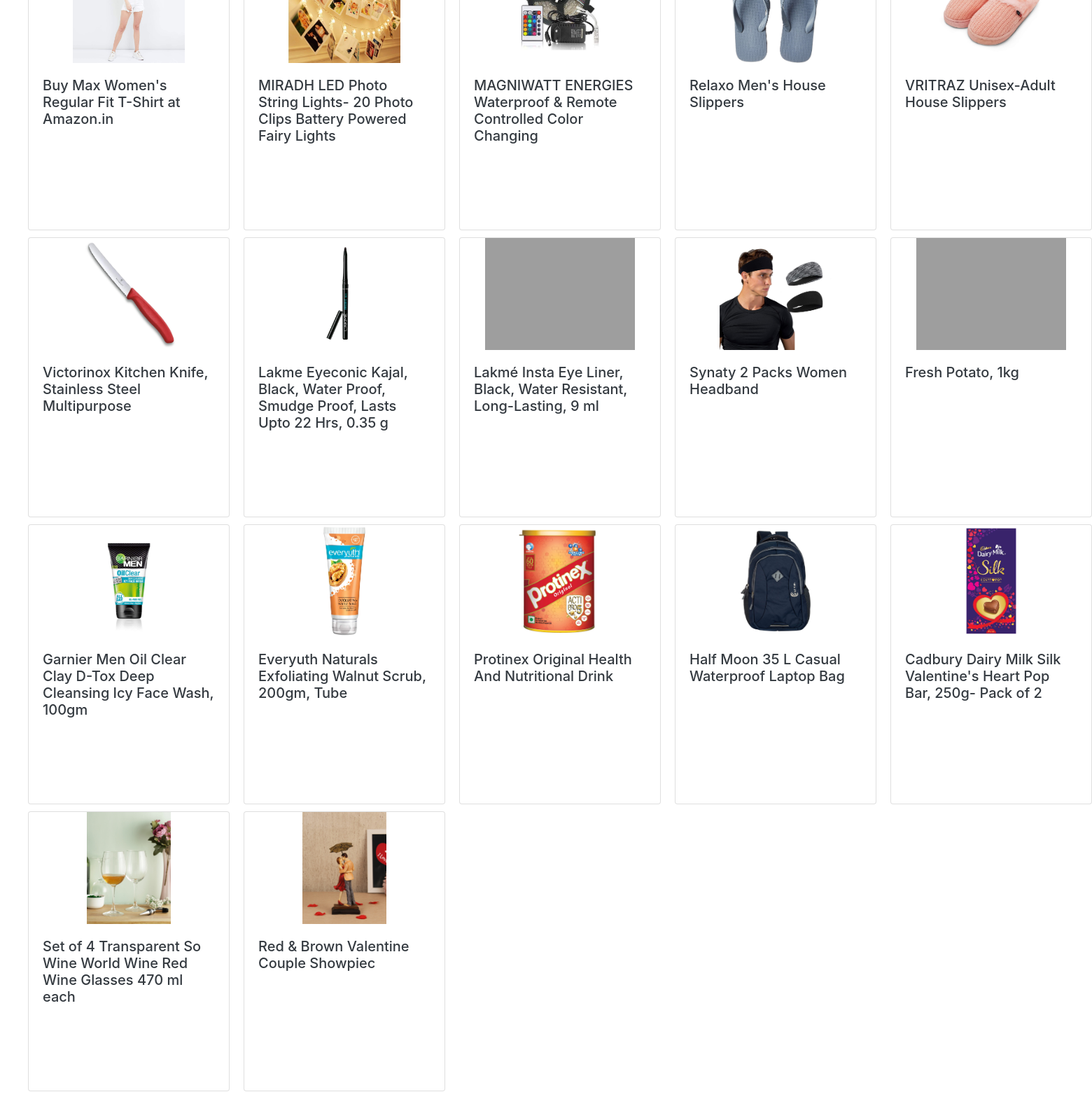
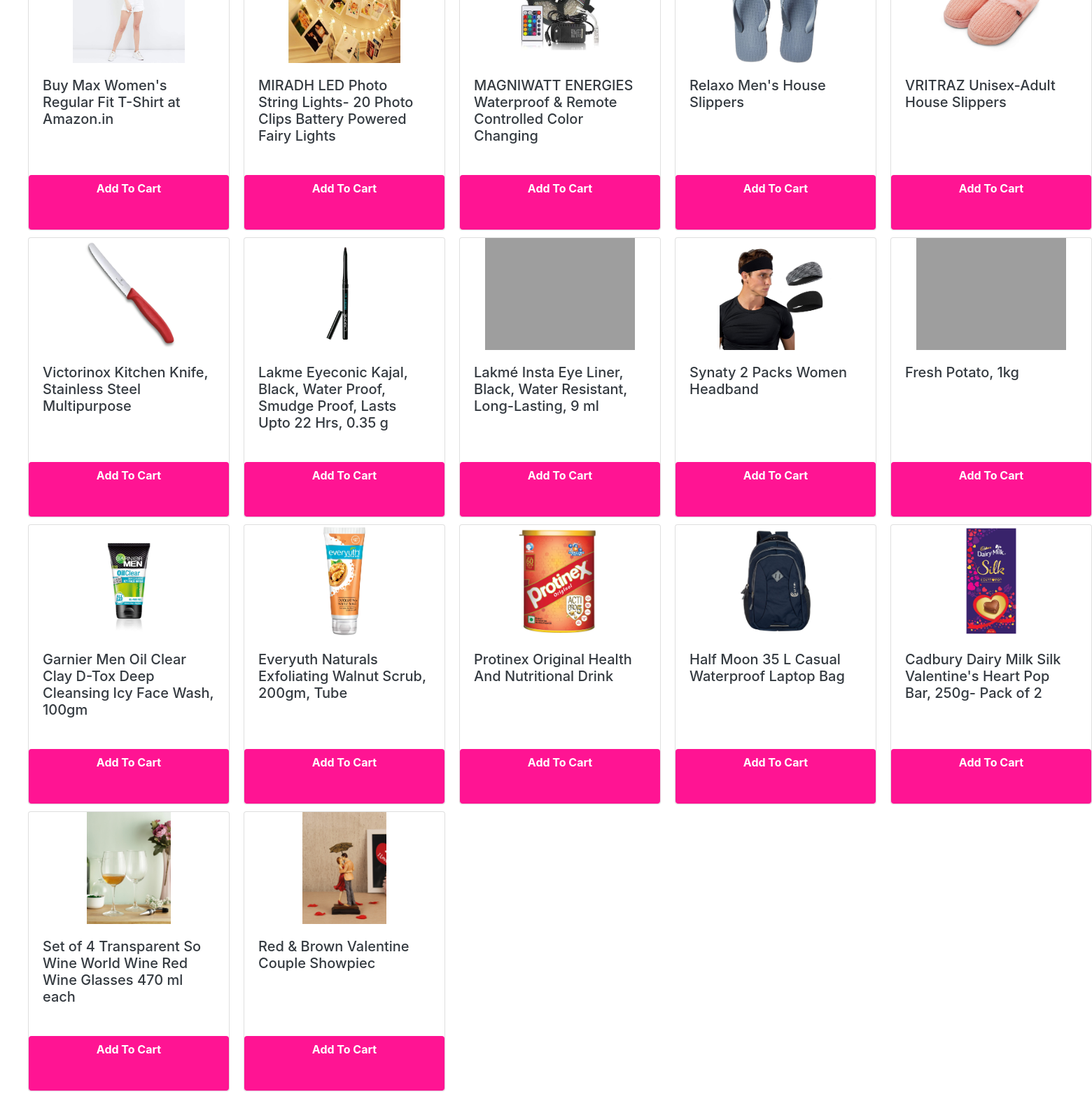
Before and after one commit to haruboss/Myproject, a Django app: page / in a window 1560 px wide. Shown: the part 1518-3118 px from the top of the page at 70% size. Run offline with Django 3.2, Linux system fonts and the light colour scheme; data comes from the database, SQL or seed files in the repository; both versions use the stored data as it was after the commit; some libraries are stand-ins or nearby versions; grey boxes are pictures that could not be loaded.

Commit message:
design updates

```diff
--- a/EShop/Static/EShop/style.css
+++ b/EShop/Static/EShop/style.css
@@ -320,3 +320,5 @@
 .mt30 {
   margin-top: 30px;
 }
+a.btn-center {
+}
--- a/templates/allproducts.html
+++ b/templates/allproducts.html
@@ -38,9 +38,9 @@
                 <img class="img-fluid card-img-top" src="{{ p.image.url }}" style="height: 8rem; object-fit: contain;"
                     alt="product image">
                 <div class="card-body p0 mt-4" style="height:5rem;">
-                    <h5 class="card-title text-dark p0" style="height: 7rem;">{{ p.title|truncatewords:8}}</h5>
+                    <h5 class="card-title text-dark p0 mx-2 " style="height: 7rem;">{{ p.title|truncatewords:8}}</h5>
                 </div>
-                    <p class="card-body p0 text-normal" style="height: 8rem;">
+                    <p class="card-body p0 text-normal mx-2" style="height: 8rem;">
                         {{p.description|truncatewords:20}}
                     </p>
                     <a href="{% url 'EShop:addtocart' p.id  %}" style="height: 5rem;" class="btn addtocart-btn">Add To Cart</a>
--- a/templates/customerlogin.html
+++ b/templates/customerlogin.html
@@ -14,7 +14,7 @@
             <form action="" method="POST">
                 {% csrf_token %}
                 {{form.as_p}}
-                <button class="btn btn-success">Login As a Customer</button>
+                <button class="btn btn-lg text-center">Login As a Customer</button>
             </form>
 
             <p class="mt-2"> <span>Forget Password? <a href="{% url 'EShop:resetpassword' %}"> Reset Here</a></span>
--- a/templates/customerregistration.html
+++ b/templates/customerregistration.html
@@ -11,7 +11,7 @@
             <form action="" method="POST">
                 {% csrf_token %}
                 {{form.as_p}}
-                <button class="btn btn-success">Register As a Customer</button>
+                <button class="btn btn-lg">Register As a Customer</button>
 
             </form>
             <p class="mt-3">already have a account? <a href="{% url 'EShop:customerlogin' %}">Login Here</a></p>
--- a/templates/home.html
+++ b/templates/home.html
@@ -55,15 +55,12 @@
     <div class="card" style="width: 18rem; height: 25rem;">
         <a target="blank" href="{% url 'EShop:productdetail' p.slug %}">
       <img class="img-fluid card-img-top" src="{{ p.image.url }}" style="height: 10rem; object-fit: contain;" alt="product image">
-      <div class="card-body" style="height: 15rem;">
+      <div class="card-body" style="height: 10rem;">
         <h5 class="card-title text-dark" style="height: 10rem;"  >{{ p.title}}</h5>
-        <!-- <p class="card-text" >Some quick example text to build on the card title and make up the bulk of the card's content.
-        </p> -->
-        <!-- <div style="height: 5rem;">
-          <a href="#" class="btn btn-primary">Go somewhere</a>
-        </div> -->
       </div>
       </a>
+          <a href="{% url 'EShop:addtocart' p.id  %}" style="height: 5rem;" class="btn-center btn addtocart-btn font-weight-bold">Add To Cart</a>
+
     </div>
     {%  endfor %}
 
@@ -77,8 +74,10 @@
         <a href="{% url 'EShop:productdetail' p.slug %}">
       <img class="img-fluid card-img-top" src="{{ p.image.url }}" style="height: 10rem; object-fit: contain;"
         alt="product image">
-      <div class="card-body" style="height: 15rem;">
-        <h5 class="card-title text-dark" style="height: 10rem;">{{ p.title}}</h5>
+      <div class="card-body" style="height: 10rem;">
+        <h5 class="card-title text-dark">{{ p.title}}</h5>
+
+
         <!-- <p class="card-text" >Some quick example text to build on the card title and make up the bulk of the card's content.
             </p> -->
         <!-- <div style="height: 5rem;">
@@ -86,6 +85,9 @@
         </div> -->
       </div>
       </a>
+      <a href="{% url 'EShop:addtocart' p.id  %}" style="height: 5rem;"
+        class="btn-center btn addtocart-btn font-weight-bold">Add To Cart</a>
+
     </div>
     {% endfor %}
   </div>
@@ -98,8 +100,8 @@
       <a href="{% url 'EShop:productdetail' p.slug %}">
         <img class="img-fluid card-img-top" src="{{ p.image.url }}" style="height: 10rem; object-fit: contain;"
           alt="product image">
-        <div class="card-body" style="height: 15rem;">
-          <h5 class="card-title text-dark" style="height: 10rem;">{{ p.title}}</h5>
+        <div class="card-body" style="height: 10rem;">
+          <h5 class="card-title text-dark">{{ p.title}}</h5>
           <!-- <p class="card-text" >Some quick example text to build on the card title and make up the bulk of the card's content.
           </p> -->
           <!-- <div style="height: 5rem;">
@@ -107,6 +109,8 @@
           </div> -->
         </div>
       </a>
+      <a href="{% url 'EShop:addtocart' p.id  %}" style="height: 5rem;"
+        class="btn-center btn addtocart-btn font-weight-bold">Add To Cart</a>
     </div>
     {% endfor %}
 
@@ -120,8 +124,8 @@
       <a href="{% url 'EShop:productdetail' p.slug %}">
         <img class="img-fluid card-img-top" src="{{ p.image.url }}" style="height: 10rem; object-fit: contain;"
           alt="product image">
-        <div class="card-body" style="height: 15rem;">
-          <h5 class="card-title text-dark" style="height: 10rem;">{{ p.title}}</h5>
+        <div class="card-body" style="height: 10rem;">
+          <h5 class="card-title text-dark">{{ p.title}}</h5>
           <!-- <p class="card-text" >Some quick example text to build on the card title and make up the bulk of the card's content.
           </p> -->
           <!-- <div style="height: 5rem;">
@@ -129,6 +133,9 @@
           </div> -->
         </div>
       </a>
+      <a href="{% url 'EShop:addtocart' p.id  %}" style="height: 5rem;"
+        class="btn-center btn addtocart-btn font-weight-bold">Add To Cart</a>
+
     </div>
     {% endfor %}
 
@@ -142,15 +149,12 @@
       <a href="{% url 'EShop:productdetail' p.slug %}">
         <img class="img-fluid card-img-top" src="{{ p.image.url }}" style="height: 10rem; object-fit: contain;"
           alt="product image">
-        <div class="card-body" style="height: 15rem;">
-          <h5 class="card-title text-dark" style="height: 10rem;">{{ p.title}}</h5>
-          <!-- <p class="card-text" >Some quick example text to build on the card title and make up the bulk of the card's content.
-          </p> -->
-          <!-- <div style="height: 5rem;">
-            <a href="#" class="btn btn-primary">Go somewhere</a>
-          </div> -->
+        <div class="card-body" style="height: 10rem;">
+          <h5 class="card-title text-dark">{{ p.title}}</h5>
         </div>
       </a>
+      <a href="{% url 'EShop:addtocart' p.id  %}" style="height: 5rem;"
+        class="btn-center btn addtocart-btn font-weight-bold">Add To Cart</a>
     </div>
     {% endfor %}
 
--- a/templates/productdetail.html
+++ b/templates/productdetail.html
@@ -17,7 +17,7 @@
                 </div>
             </div>
             <div class="col-md-6">
-                <h4 class="mt20">{{ productdetail.category}} </h4>
+                <h4 class="mt20 text-uppercase">{{ productdetail.category}} </h4>
                 <h4 class="fw400">{{ productdetail.title}} (viewed {{productdetail.view_count}})</h4>
                 <hr>
                 <h5 class="price">RS. {{ productdetail.selling_price}} <strike> RS. {{ productdetail.marked_price}}</strike> </h5>
```
Also changed, not shown: EShop/views.py (+5 -17 lines), db.sqlite3.
